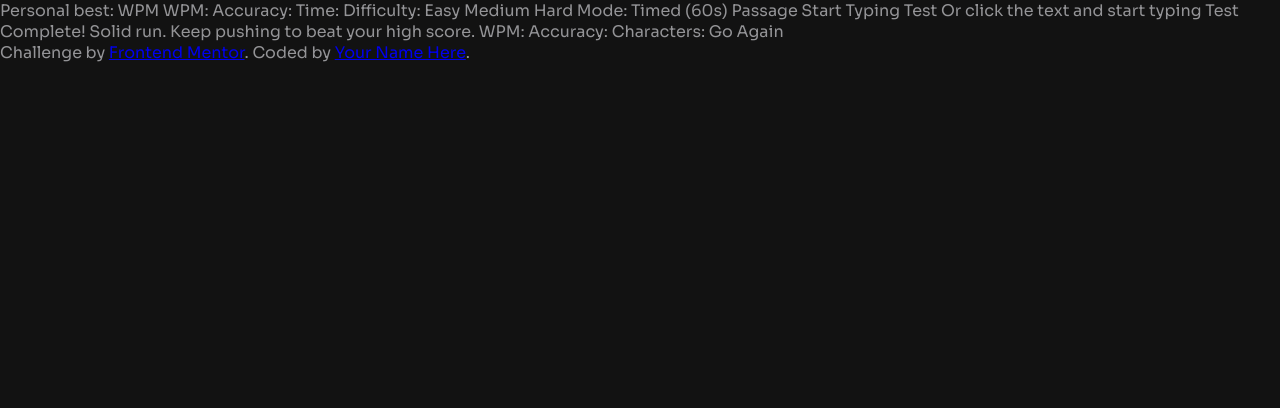
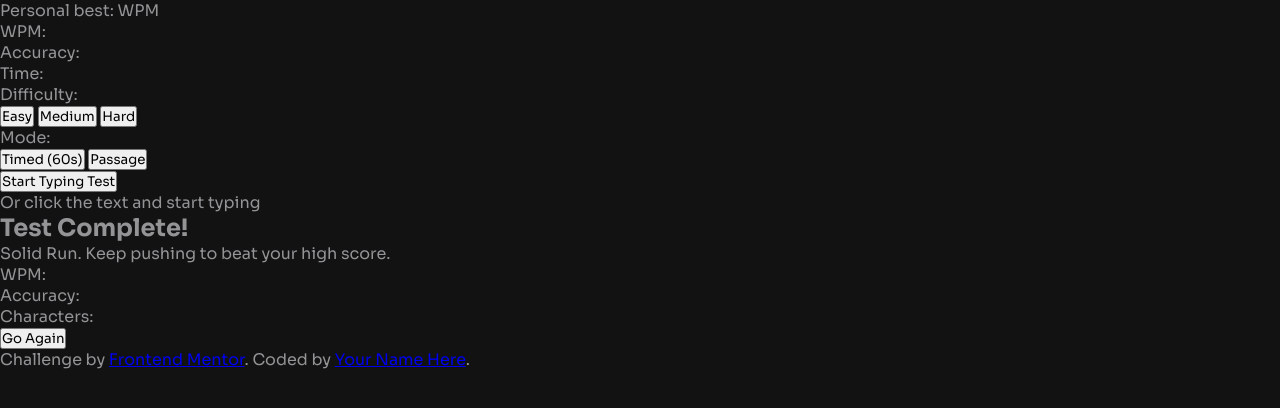
Before and after one commit to michellecordovi/typing-speed-test, a website: page index.html in a window 1280 px wide. Drawn offline with Linux system fonts and the light colour scheme.

Commit message:
add initital HTML sections structure

```diff
--- a/index.html
+++ b/index.html
@@ -20,43 +20,70 @@
   </style>
 </head>
 <body>
+  <header>
+    <p>Personal best: <!-- PB --> WPM</p>
+  </header>
 
-  Personal best: <!-- PB --> WPM
+  <main>
+    <section class="stats-bar">
+      <!-- REAL TIME STATES -->
+      <div class="stats">
+        <p>WPM:</p>
+        <p>Accuracy:</p>
+        <p>Time:</p>
+      </div>
 
-  WPM: <!-- WPM -->
-  Accuracy: <!-- Accuracy -->
-  Time: <!-- Time -->
+      <!-- DIFFICULTY AND MODE TOGGLES -->
+      <div class="toggles">
+        <div class="difficulty-toggles">
+          <p>Difficulty: </p>
+          <button>Easy</button>
+          <button>Medium</button>
+          <button>Hard</button>
+        </div>
 
-  Difficulty:
-  Easy
-  Medium
-  Hard
+        <div class="mode-toggles">
+          <p>Mode: </p>
+          <button>Timed (60s)</button>
+          <button>Passage</button>
+        </div>
+      </div>
+    </section>
 
-  Mode:
-  Timed (60s)
-  Passage
+    <!-- PASSAGE TEXT BOX -->
+    <section class="passage-box"></section>
 
-  <!-- Passage -->
+    <!-- START TYPING WINDOW -->
+    <section class="start-typing-window">
+      <button>Start Typing Test</button>
+      <p>Or click the text and start typing</p>
+    </section>
 
-  Start Typing Test
-  Or click the text and start typing
+    <!-- TEST COMPLETE WINDOW -->
+    <section class="test-complete-window">
+      <h2>Test Complete!</h2>
+      <p>Solid Run. Keep pushing to beat your high score.</p>
 
-  <!-- Test Complete Start -->
+      <div class="test-results">
+        <div>
+          <p>WPM:</p>
+        </div>
 
-  Test Complete!
-  Solid run. Keep pushing to beat your high score.
+        <div>
+          <p>Accuracy: </p>
+        </div>
 
-  WPM: <!-- WPM -->
-  Accuracy: <!-- Accuracy -->
-  Characters: <!-- Correct/Incorrect -->
+        <div>
+          <p>Characters: </p>
+        </div>
+      </div>
+      <button class="go-again-button">Go Again</button>
+    </section>
+  </main>
 
-  Go Again
-
-  <!-- Test Complete End -->
-
-  <div class="attribution">
+  <footer class="attribution">
     Challenge by <a href="https://www.frontendmentor.io?ref=challenge">Frontend Mentor</a>.
     Coded by <a href="#">Your Name Here</a>.
-  </div>
+  </footer>
 </body>
 </html>
```
